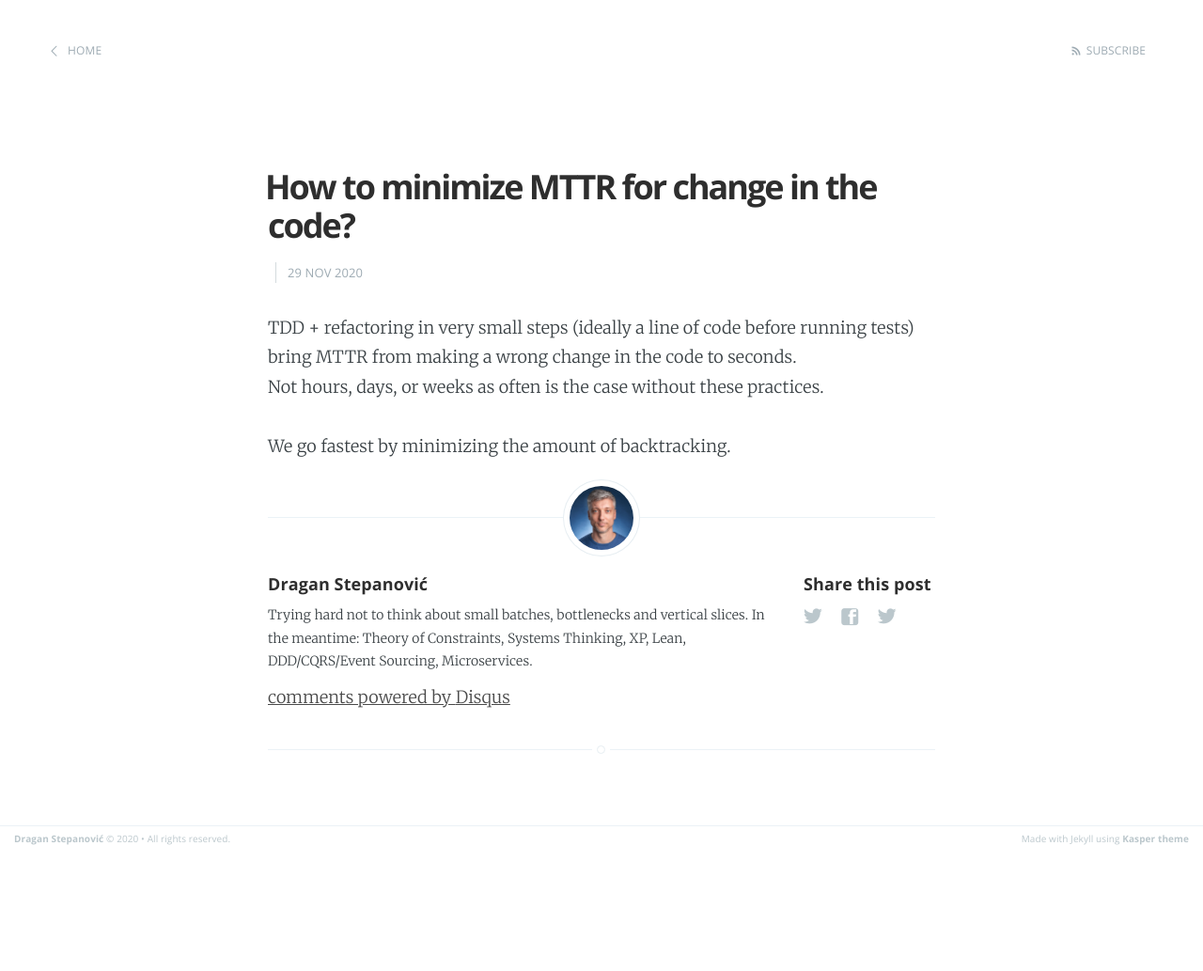
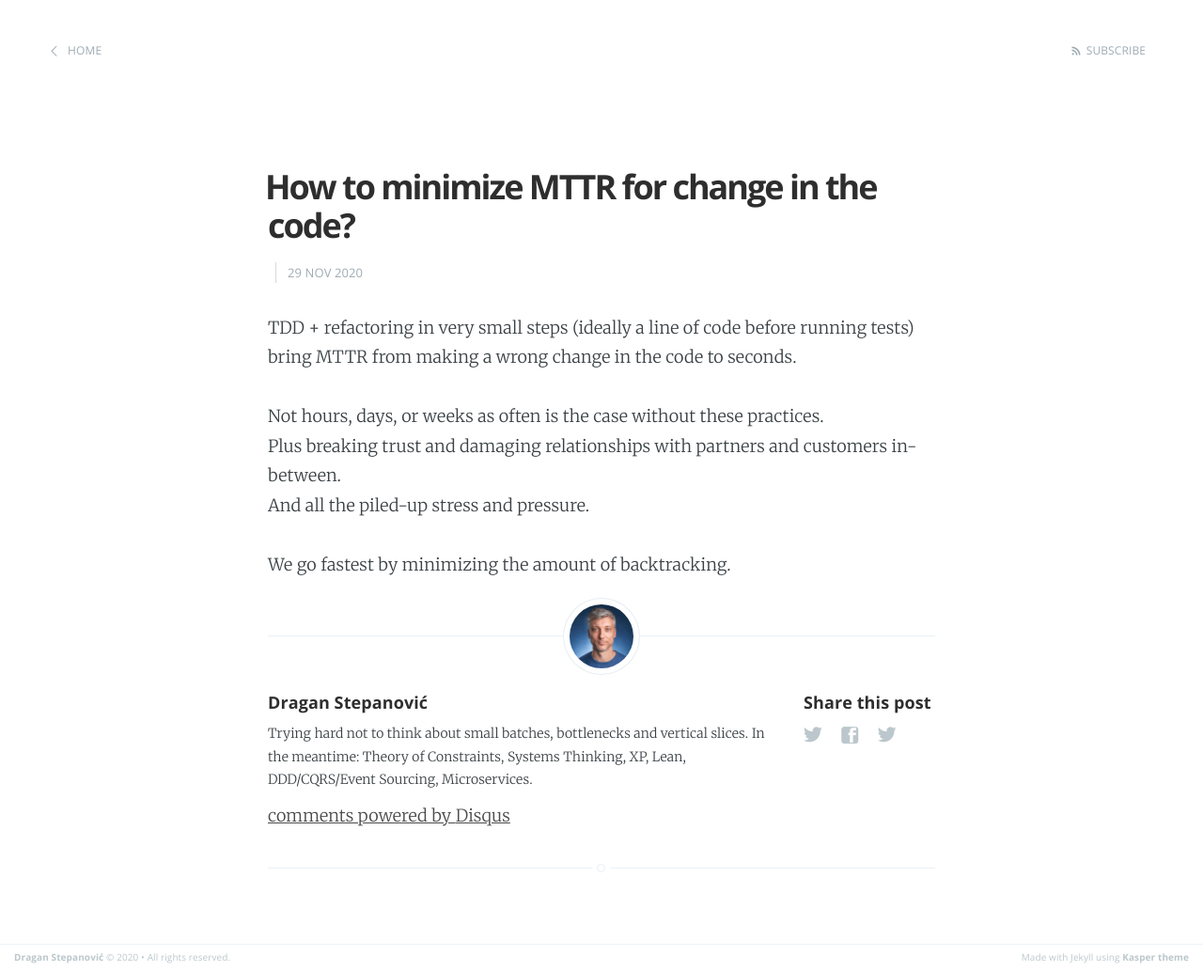
Before and after one commit to dragan-stepanovic/dragan-stepanovic.github.io, a Jekyll site: the page built from _posts/2020-11-29-mttr-for-code-change.md, in a window 1280 px wide. Shown: the whole page at 94% size. Built offline with Jekyll 4.4.1, drawn with Linux system fonts in a browser that asks for light colours; our own code applies the rules of GitHub Pages for plain Markdown files; comment, search, counter and statistics services are not loaded; before the commit the page ends 907 px from its top, so only the background shows below that.

Commit message:
Update 2020-11-29-mttr-for-code-change.md

```diff
--- a/_posts/2020-11-29-mttr-for-code-change.md
+++ b/_posts/2020-11-29-mttr-for-code-change.md
@@ -3,6 +3,9 @@ title: How to minimize MTTR for change in the code?
 ---
 
 TDD + refactoring in very small steps (ideally a line of code before running tests) bring MTTR from making a wrong change in the code to seconds.
+
 Not hours, days, or weeks as often is the case without these practices.
+Plus breaking trust and damaging relationships with partners and customers in-between.
+And all the piled-up stress and pressure.
 
 We go fastest by minimizing the amount of backtracking.
```
